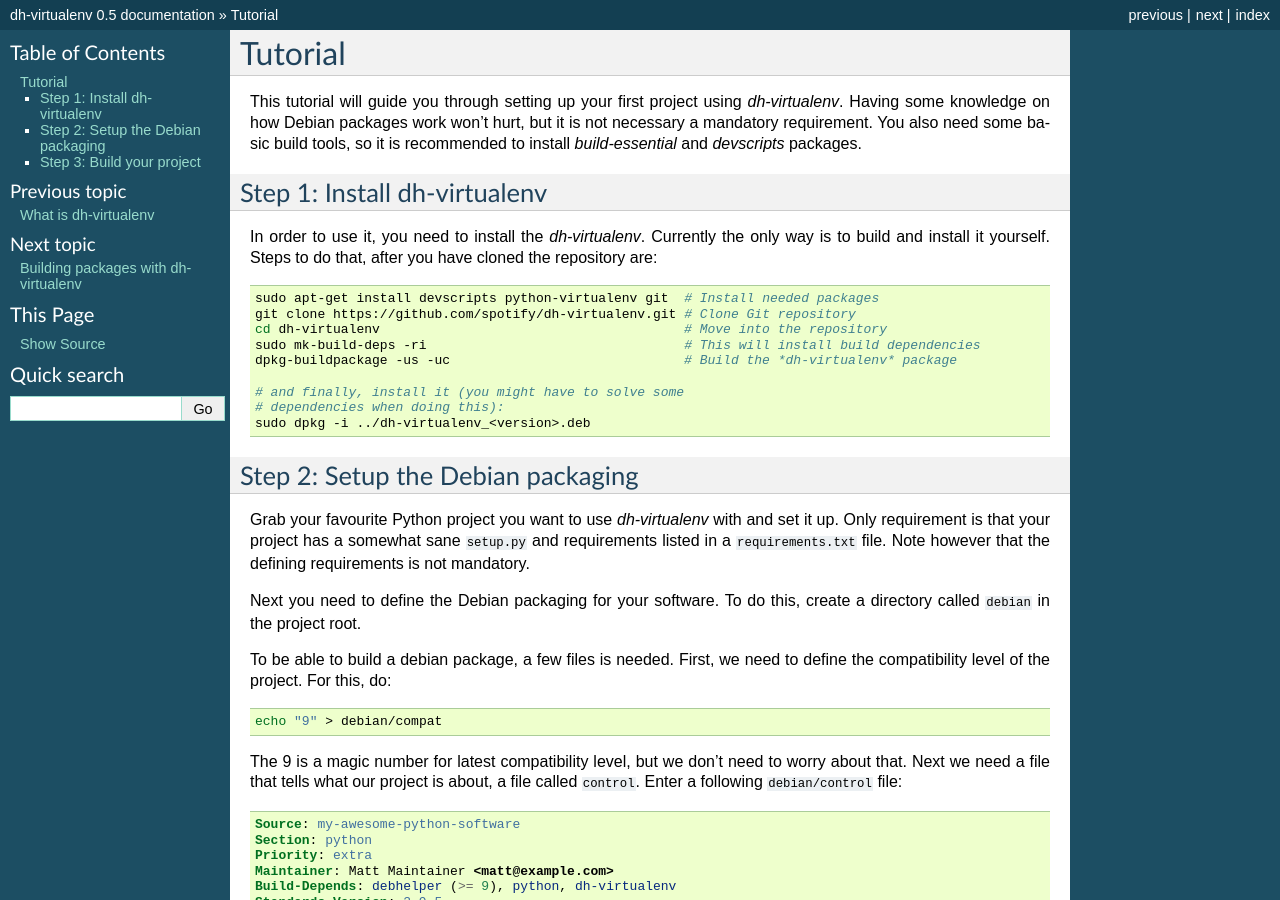
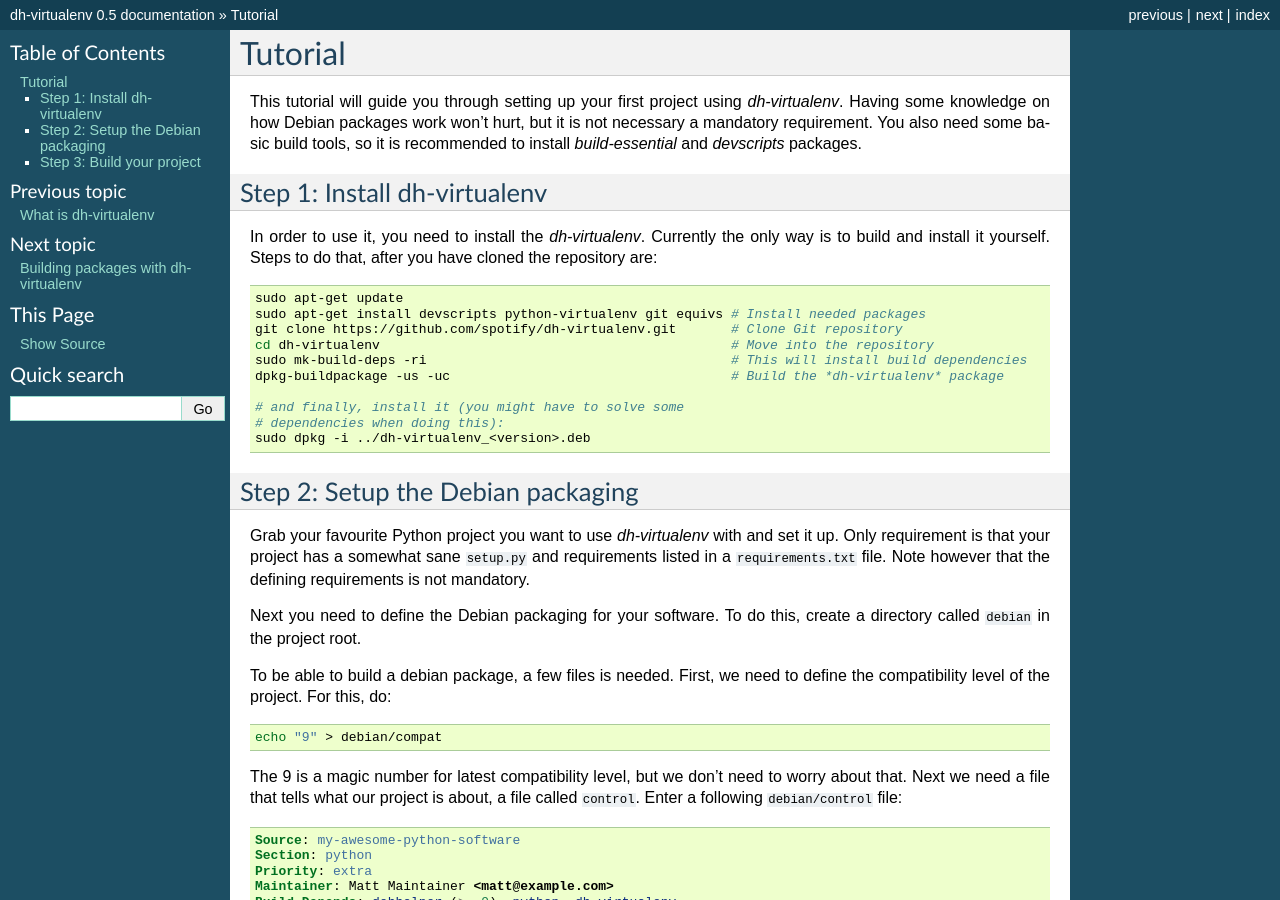
Before and after one commit to spotify/dh-virtualenv, a Sphinx documentation site: the page built from doc/tutorial.rst, in a window 1280 px wide and 900 px high. Built offline with Sphinx 7.4.7, drawn with Linux system fonts in a browser that asks for light colours.

Commit message:
docs: added equivs and apt-get update to tutorial
- Added apt-get update, so it's easy to get started with the tutorial in a new install.
- Addded equivs, which is required for installing build dependencies.

```diff
--- a/doc/tutorial.rst
+++ b/doc/tutorial.rst
@@ -18,11 +18,12 @@ after you have cloned the repository are:
 
 .. code-block:: bash
 
-   sudo apt-get install devscripts python-virtualenv git  # Install needed packages
-   git clone https://github.com/spotify/dh-virtualenv.git # Clone Git repository
-   cd dh-virtualenv                                       # Move into the repository
-   sudo mk-build-deps -ri                                 # This will install build dependencies
-   dpkg-buildpackage -us -uc                              # Build the *dh-virtualenv* package
+   sudo apt-get update
+   sudo apt-get install devscripts python-virtualenv git equivs # Install needed packages
+   git clone https://github.com/spotify/dh-virtualenv.git       # Clone Git repository
+   cd dh-virtualenv                                             # Move into the repository
+   sudo mk-build-deps -ri                                       # This will install build dependencies
+   dpkg-buildpackage -us -uc                                    # Build the *dh-virtualenv* package
 
    # and finally, install it (you might have to solve some
    # dependencies when doing this):
```
